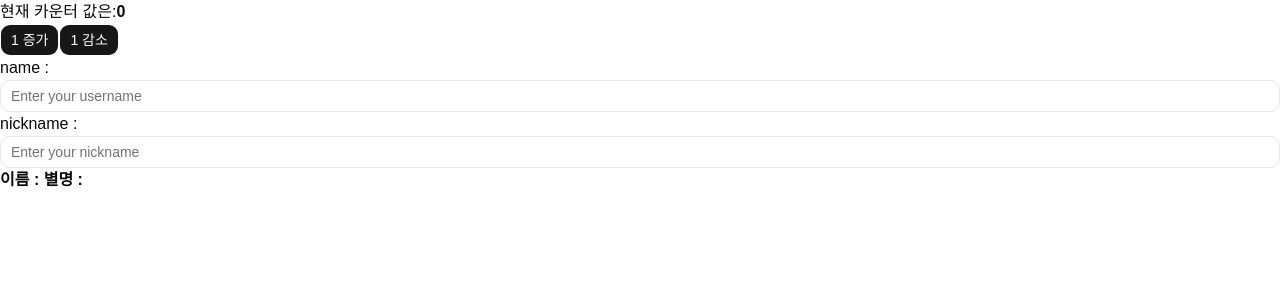
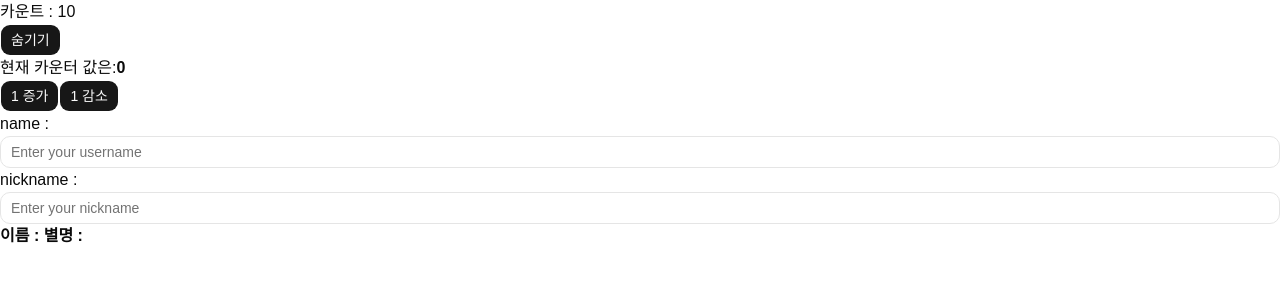
Before and after one commit to iujisu/vite-project, a React (Vite) app: page / in a window 1280 px wide. Shown: the top 300 px of the page. Built offline with nearby package versions, Linux system fonts and the light colour scheme.

Commit message:
start004

```diff
--- a/src/App.tsx
+++ b/src/App.tsx
@@ -1,7 +1,27 @@
 import { useEffect, useState } from "react"
 import { Button } from "@/components/ui/button"
 import { Input } from "@/components/ui/input"
+
+function Timer() {
+  const [count ,setCount]=useState<number>(0);
+  useEffect(() => {
+      const id= setInterval(() => {
+        console.log("time Interval 실행됨");
+        setCount((c) => c+1);
+      },1000)
+
+      return () => {
+          console.log("time cleanup: 이전 타이머 제거됨");
+          console.log(id); // ""
+      };
+  }, []);
+
+  return <div> 카운트 : {count}</div>
+}
+
+
 function App() {
+  const [visible, setVisible] =useState<boolean>(true);
 
   const [value,setValue] = useState<number>(0);
   const [name,setName] = useState<string>("");
@@ -36,6 +56,10 @@
 
   return (
     <div>
+      <div>
+        {visible && <Timer/>}
+        <Button onClick={() => setVisible(!visible)}>{visible ? "숨기기" : "보이기"}</Button>
+      </div>
       <p>
         현재 카운터 값은:<b>{value}</b>
       </p>
```
